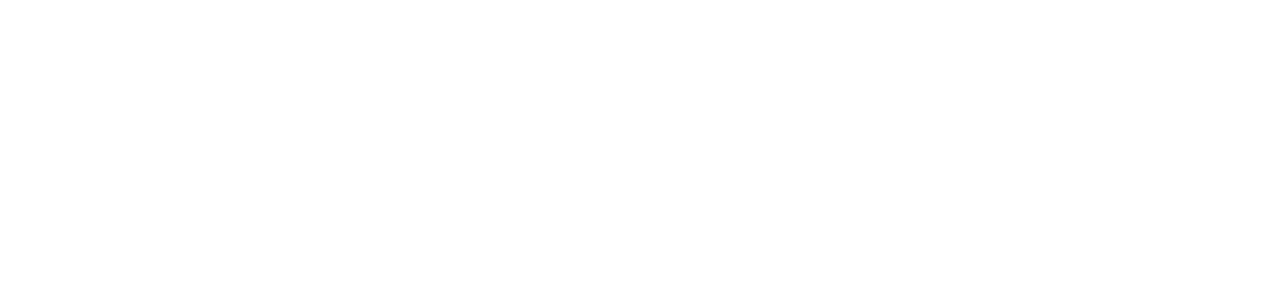
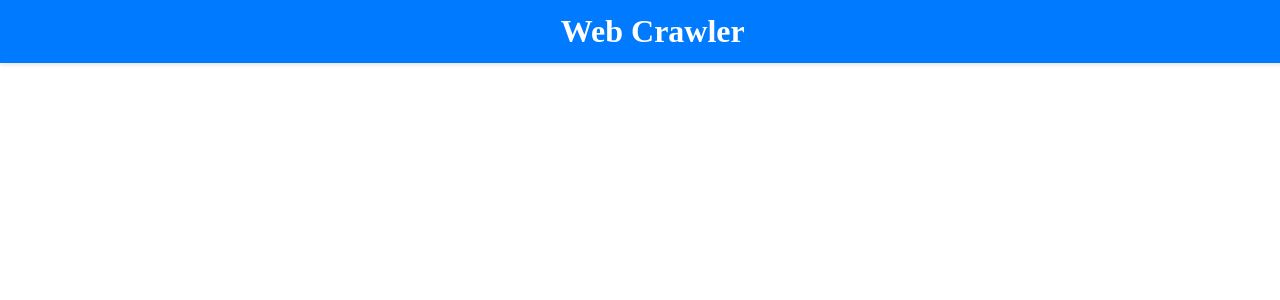
Before and after one commit to LucasToledoFaria/web-crawler, a Vue app in the folder frontend/: page / in a window 1280 px wide. Shown: the top 300 px of the page. Built offline with nearby package versions, Linux system fonts and the light colour scheme.

Commit message:
feat: add header

```diff
--- a/frontend/src/App.vue
+++ b/frontend/src/App.vue
@@ -1,15 +1,28 @@
 <template>
-  <div>
+  <div class="app-container">
+    <Header />
   </div>
 </template>
 
+<script>
+import Header from "./components/Structure/Header.vue";
 
-<script>
 export default {
   name: "App",
+  components: {
+    Header,
+  },
   data() {
     return {
     };
   },
 };
 </script>
+
+<style scoped>
+.app-container {
+  padding-top: 4rem;
+  padding-left: 1rem;
+  padding-right: 1rem;
+}
+</style>
--- /dev/null
+++ b/frontend/src/components/Structure/Header.vue
@@ -0,0 +1,33 @@
+<template>
+  <header>
+    <h1>Web Crawler</h1>
+  </header>
+</template>
+
+<script>
+export default {
+  name: "Header",
+};
+</script>
+
+<style scoped>
+header {
+  background-color: #007bff;
+  padding: 0.8rem;
+  text-align: center;
+  color: white;
+  box-shadow: 0 2px 4px rgba(0, 0, 0, 0.1);
+  position: fixed;
+  top: 0;
+  left: 0;
+  right: 0;
+  width: 100%;
+  z-index: 1000;
+}
+
+h1 {
+  margin: 0;
+  font-size: 2rem;
+  font-weight: bold;
+}
+</style>
```
